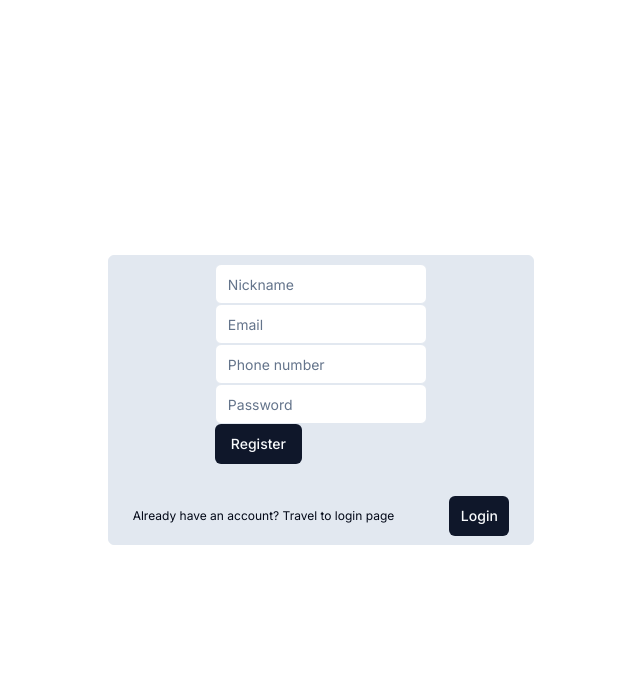
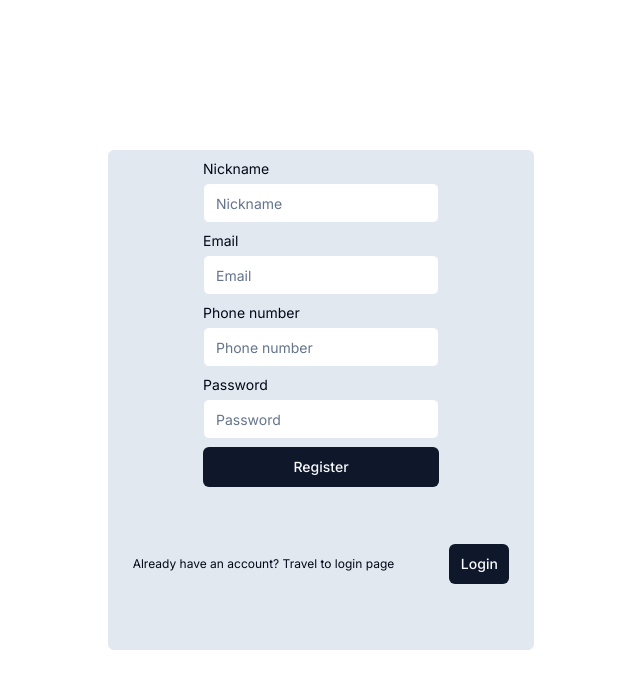
Before and after one commit to yreibel/MessagingApp_NextJS, a Next.js app: page /auth/register in a window 1280 px wide. Shown: the top 688 px of the page, without its empty margins (319-959 px from the left). Built offline with nearby package versions, Linux system fonts and the light colour scheme.

Commit message:
Installed react-hook-form and zod and hoodform/resolvers

```diff
--- a/package.json
+++ b/package.json
@@ -9,6 +9,7 @@
     "lint": "next lint"
   },
   "dependencies": {
+    "@hookform/resolvers": "^3.3.4",
     "@radix-ui/react-slot": "^1.0.2",
     "class-variance-authority": "^0.7.0",
     "clsx": "^2.1.0",
@@ -18,8 +19,10 @@
     "prettier": "^3.2.4",
     "react": "^18",
     "react-dom": "^18",
+    "react-hook-form": "^7.50.0",
     "tailwind-merge": "^2.2.1",
-    "tailwindcss-animate": "^1.0.7"
+    "tailwindcss-animate": "^1.0.7",
+    "zod": "^3.22.4"
   },
   "devDependencies": {
     "@types/node": "^20",
--- a/src/app/auth/register/page.tsx
+++ b/src/app/auth/register/page.tsx
@@ -5,16 +5,14 @@ import { Input } from '@/components/ui/input';
 
 import Link from 'next/link';
 
-import RegistrationForm from '@/components/RegistrationForm';
+import { RegistrationForm } from '@/components/RegistrationForm';
 
 //import { SubmitEvent } from '@/components/RegistrationForm';
 
 export default function RegisterPage() {
     return (
-        <div className="flex flex-col md:w-1/3 w-full items-center m-auto bg-slate-200 gap-8 py-2 border rounded-md">
-            <div className="flex flex-col gap-4 w-1/2">
-                <RegistrationForm />
-            </div>
+        <div className="flex flex-col md:w-1/3 w-full items-center m-auto bg-slate-200  py-2 border rounded-md h-[500px]">
+            <RegistrationForm />
 
             <div className="flex flex-col md:flex-row gap-2 md:justify-between text-xs w-full px-6 my-auto">
                 <div className="my-auto">
--- a/src/components/RegistrationForm.tsx
+++ b/src/components/RegistrationForm.tsx
@@ -9,29 +9,131 @@ import Link from 'next/link';
 
 import React, { FormEvent } from 'react';
 
+import { useForm, FieldErrors, UseFormRegister } from 'react-hook-form';
+
+import { useFormState } from 'react-dom';
+import { useFormStatus } from 'react-dom';
+import { z } from 'zod';
+import { zodResolver } from '@hookform/resolvers/zod';
+
 //export type SubmitEvent = FormEvent<HTMLFormElement>;
 
 import { returnMessage } from '@/utils/_server_actions';
 
-/*interface RegistrationProps {
-    onSubmit: (e: SubmitEvent) => void;
-}*/
+const schema = z.object({
+    nickname: z
+        .string({ required_error: 'Nickname is required' })
+        .min(1, { message: 'You must enter a nickname' }),
+    email: z.string().email(),
+    phone_number: z
+        .string()
+        .min(1, { message: 'You must enter a phone number' }),
+    password: z
+        .string({ required_error: 'Password is required' })
+        .min(1, { message: 'You must enter a password' })
+        .min(8, { message: 'The password is too short' }),
+});
 
-export default function RegistrationForm() {
-    async function handleSubmit(e: FormData) {
-        const t = await returnMessage();
+type FormValues = z.infer<typeof schema>;
 
-        console.log(t);
-    }
+export function RegistrationForm() {
+    const {
+        register,
+        formState: { isValid, errors },
+        handleSubmit,
+        setFocus,
+    } = useForm<FormValues>({ resolver: zodResolver(schema), mode: 'onBlur' });
+
+    //const [formState, formAction] = useFormState(returnMessage, null);
+
+    const onBlur = (data: FormValues) => {
+        console.log(data);
+    };
 
     return (
-        <form action={handleSubmit}>
-            <Input type="nickname" placeholder="Nickname" />
-            <Input type="email" placeholder="Email" />
-            <Input type="number" placeholder="Phone number" />
-            <Input type="password" placeholder="Password" />
-
-            <Button type="submit">Register</Button>
+        <form onSubmit={handleSubmit(onBlur)}>
+            <RegistrationFormContent
+                register={register}
+                isValid={isValid}
+                errors={errors}
+            ></RegistrationFormContent>
         </form>
     );
 }
+
+export function RegistrationFormContent({
+    register,
+    isValid,
+    errors,
+}: {
+    register: UseFormRegister<FormValues>;
+    isValid: boolean;
+    errors: FieldErrors<FormValues>;
+}) {
+    return (
+        <div className="flex flex-col gap-2">
+            <div className="flex flex-col gap-1">
+                <div className="text-sm">Nickname</div>
+                <Input
+                    {...register('nickname')}
+                    type="nickname"
+                    placeholder="Nickname"
+                />
+                {errors.nickname && (
+                    <div className="text-xs">{errors.nickname.message}</div>
+                )}
+            </div>
+
+            <div className="flex flex-col gap-1">
+                <div className="text-sm">Email</div>
+                <Input
+                    {...register('email')}
+                    type="email"
+                    placeholder="Email"
+                />
+                {errors.email && (
+                    <div className="text-xs">{errors.email.message}</div>
+                )}
+            </div>
+
+            <div className="flex flex-col gap-1">
+                <div className="text-sm">Phone number</div>
+                <Input
+                    {...register('phone_number')}
+                    type="tel"
+                    placeholder="Phone number"
+                />
+                {errors.phone_number && (
+                    <div className="text-xs">{errors.phone_number.message}</div>
+                )}
+            </div>
+
+            <div className="flex flex-col gap-1">
+                <div className="text-sm">Password</div>
+                <Input
+                    {...register('password')}
+                    type="password"
+                    placeholder="Password"
+                />
+
+                {errors.password && (
+                    <div className="text-xs">{errors.password.message}</div>
+                )}
+            </div>
+
+            <Button type="submit">Register</Button>
+        </div>
+    );
+}
+
+/*
+
+{!isValid && (
+                <Button type="submit" disabled={true}>
+                    Register
+                </Button>
+            )}
+
+            {isValid && <Button type="submit">Register</Button>}
+
+            */
--- a/src/utils/_server_actions.ts
+++ b/src/utils/_server_actions.ts
@@ -1,6 +1,12 @@
 'use server';
 
-export async function returnMessage() {
+type FormState =
+    | {
+          error?: string;
+      }
+    | undefined;
+
+export async function returnMessage(prevState: FormState, formData: FormData) {
     console.log('heo');
     return 'hello';
 }
```
Also changed, not shown: 1 other file (tests, documents, lock files or other folders).
